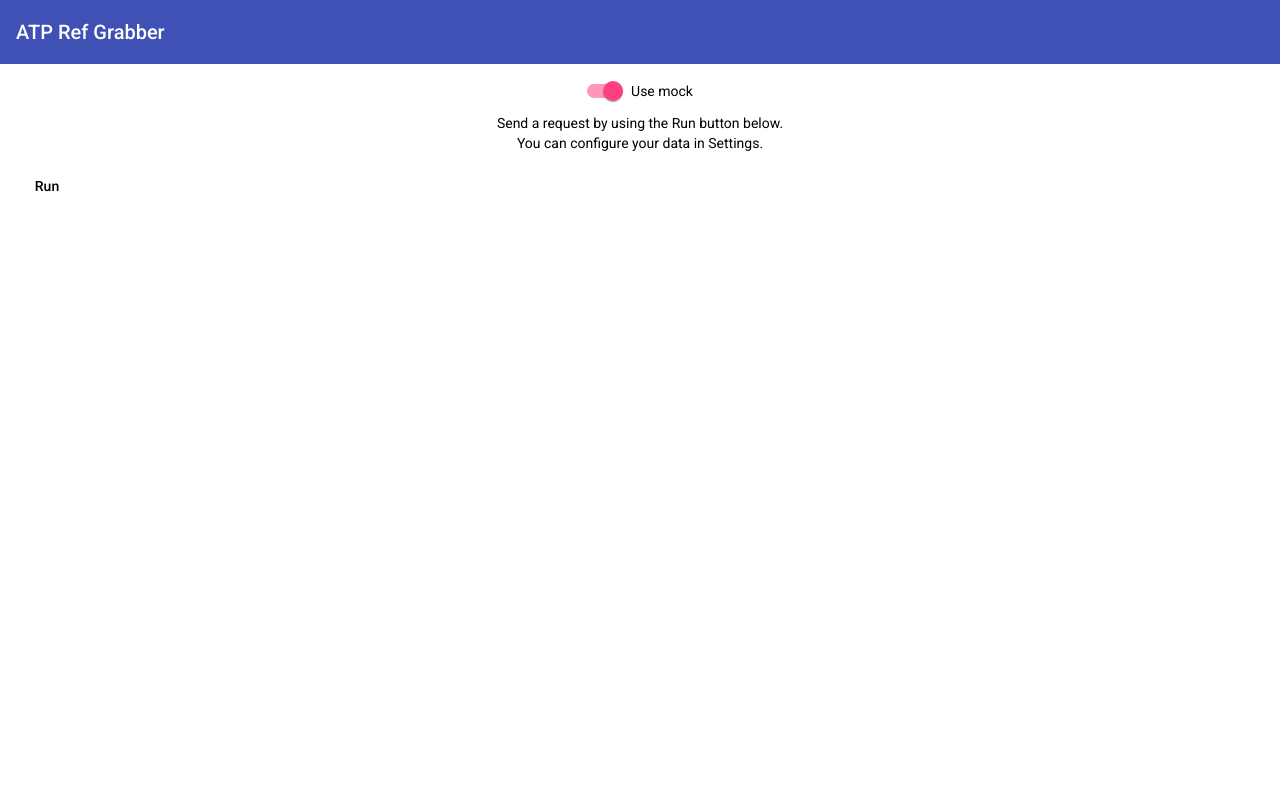
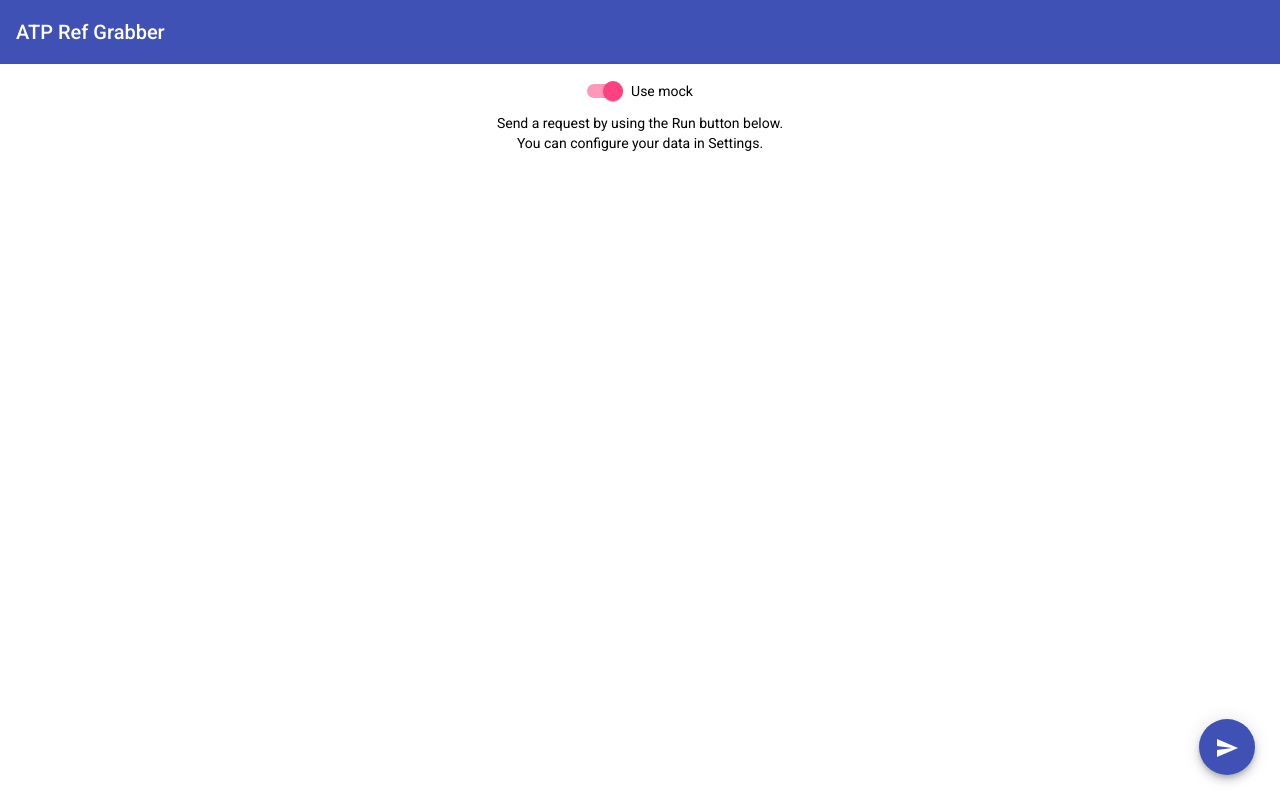
Before and after one commit to Adri-LM/ATP-Ref-Grabber, an Angular app: page / in a window 1280 px wide. Built offline with nearby package versions, Linux system fonts and the light colour scheme.

Commit message:
style(ui): replace regular send button by fab button

```diff
--- a/src/app/app.component.html
+++ b/src/app/app.component.html
@@ -13,6 +13,8 @@
 
     <app-ref-lists [data]="data" [serviceLevelKeysMap]="configService.getServiceLevelKeysMap()"></app-ref-lists>
 
-    <button mat-button (click)="sendRequest()">Run</button>
+    <button mat-fab class="send-button" color="primary" (click)="sendRequest()">
+      <mat-icon>send</mat-icon>
+    </button>
   </div>
 </div>
--- a/src/app/app.component.scss
+++ b/src/app/app.component.scss
@@ -14,3 +14,9 @@
 .info_label {
   white-space: break-spaces;
 }
+
+.send-button {
+  position: fixed;
+  bottom: 25px;
+  right: 25px;
+}
--- a/src/app/app.module.ts
+++ b/src/app/app.module.ts
@@ -2,6 +2,7 @@ import { CommonModule } from "@angular/common";
 import { NgModule } from '@angular/core';
 import { FormsModule } from "@angular/forms";
 import { MatButtonModule } from "@angular/material/button";
+import { MatIconModule } from "@angular/material/icon";
 import { MatListModule } from "@angular/material/list";
 import { MatProgressBarModule } from "@angular/material/progress-bar";
 import { MatSlideToggleModule } from "@angular/material/slide-toggle";
@@ -24,6 +25,7 @@ import { RefListsComponent } from './components/ref-lists/ref-lists.component';
     CommonModule,
     FormsModule,
     MatButtonModule,
+    MatIconModule,
     MatListModule,
     MatProgressBarModule,
     MatSlideToggleModule,
```
